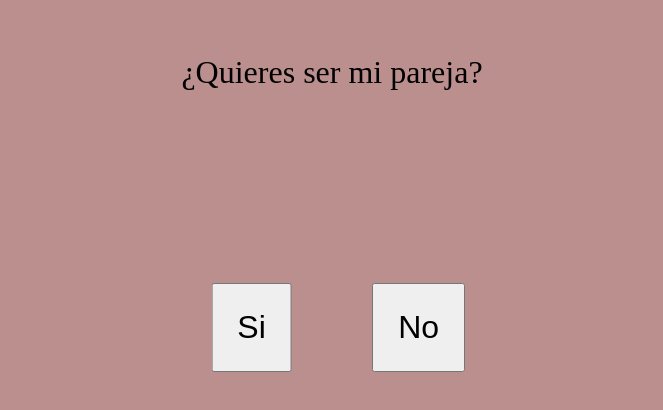
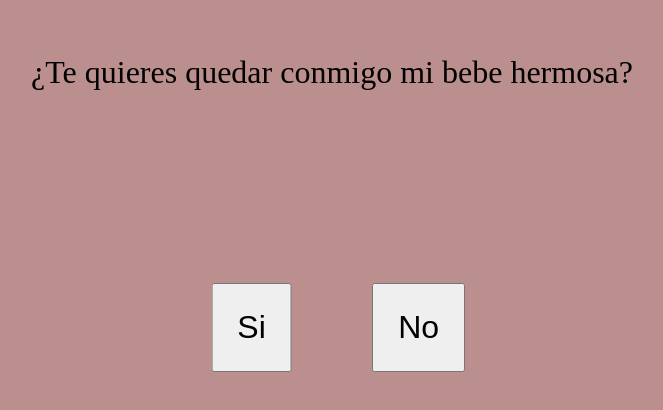
Before and after one commit to juanroacaice12/propuesta, a plain HTML site: page index.html in a window 1280 px wide. Shown: the part 138-548 px from the top of the page, without its empty margins (308-971 px from the left). Drawn offline with Linux system fonts and the light colour scheme.

Commit message:
Update index.html

```diff
--- a/index.html
+++ b/index.html
@@ -10,7 +10,7 @@
 <body>
 
     <div class="contenedor">
-        <p>¿Quieres ser mi pareja?</p>
+        <p>¿Te quieres quedar conmigo mi bebe hermosa?</p>
         <button id="yesBtn">Si</button>
         <button id="noBtn">No</button>
     </div>
```
